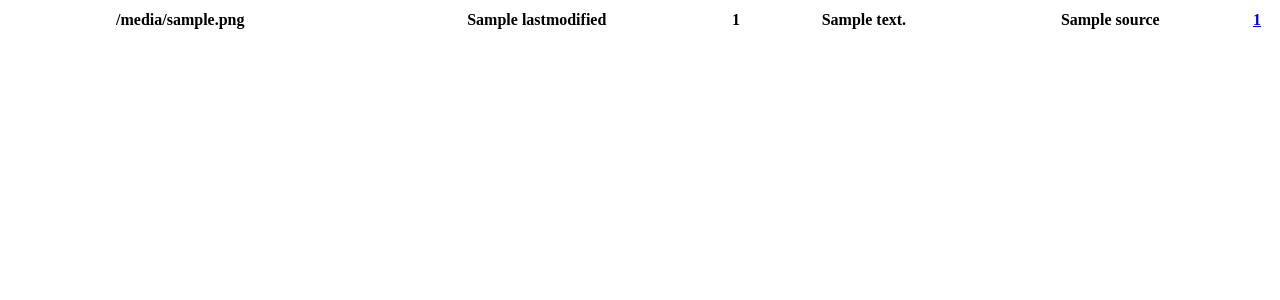
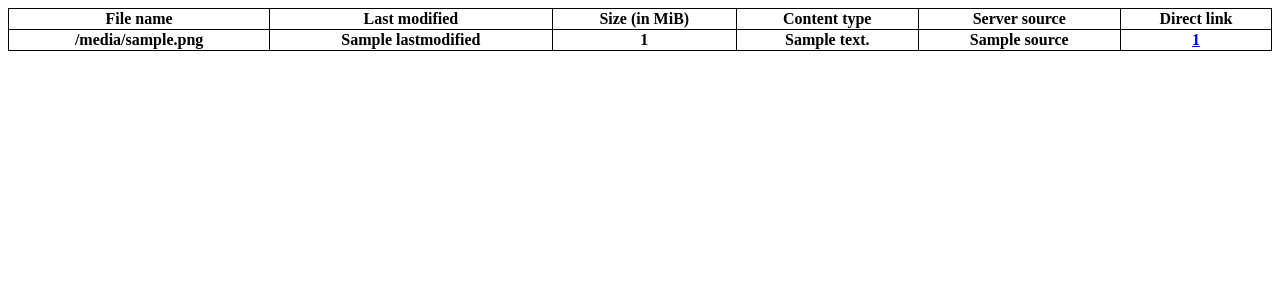
Before and after one commit to malvarezcastillo/opendirectory-indexer, a Django app: template python/django/opendirectory_gui/queries_gui/templates/queries_gui/result.html in a window 1280 px wide. Shown: the top 300 px of the page. Run offline with Django 3.2, Linux system fonts and the light colour scheme; the template is opened without the code that fills it: most values are stand-ins (such as "Sample title", 1, 10 or a date in 2020); lists and menus that the app fills with data are empty.

Commit message:
Implement queries

```diff
--- a/python/django/opendirectory_gui/queries_gui/forms.py
+++ b/python/django/opendirectory_gui/queries_gui/forms.py
@@ -5,10 +5,6 @@ import datetime
 class QueryForm(forms.Form):
     keywords = forms.CharField(
         label='Search files using keywords (comma-separated, order by relevance) ', max_length=1024)
-    init_date = forms.DateField(
-        label='Starting date ', required=False)
-    end_date = forms.DateField(
-        label='End date ', required=False)
     min_size = forms.IntegerField(
         label='Smallest size (in MiB) ', min_value=0, required=False)
     max_size = forms.IntegerField(
--- a/python/django/opendirectory_gui/queries_gui/templates/queries_gui/result.html
+++ b/python/django/opendirectory_gui/queries_gui/templates/queries_gui/result.html
@@ -1,5 +1,21 @@
+<style>
+    table,
+    th,
+    td {
+        border: 1px solid black;
+        border-collapse: collapse;
+    }
+</style>
+
 <table style="width:100%">
-
+    <tr>
+        <th>File name</th>
+        <th>Last modified</th>
+        <th>Size (in MiB)</th>
+        <th>Content type</th>
+        <th>Server source</th>
+        <th>Direct link</th>
+    </tr>
     {% for result in results %}
     <tr>
         <th>{{ result.filename }}</th>
--- a/python/django/opendirectory_gui/queries_gui/views.py
+++ b/python/django/opendirectory_gui/queries_gui/views.py
@@ -31,6 +31,8 @@ def search(request):
     if form.is_valid():
         keywords_form = form.cleaned_data['keywords']
         rows = form.cleaned_data['row_num']
+        min_size = form.cleaned_data.get('min_size')
+        max_size = form.cleaned_data.get('max_size')
         keywords = [keyword.strip() for keyword in keywords_form.split(',')]
         keywords_send = ''
         if len(keywords) > 1:
@@ -42,7 +44,7 @@ def search(request):
         else:
             keywords_send = keywords[0]
         order = form.cleaned_data['order']
-        results = queries.searchByKeywords(keywords_send, order, rows)
+        results = queries.searchByKeywords(keywords_send, order, rows, min_size, max_size)
         template = loader.get_template('queries_gui/result.html')
         context = {
             'results': results,
--- a/python/opendirectory/urls.txt
+++ b/python/opendirectory/urls.txt
@@ -1 +1 @@
-http://sv4avadl.uploadet.ir/
+https://the-eye.eu/public/
```
Also changed, not shown: python/django/opendirectory_gui/queries_gui/queries.py (+20 -4 lines).
